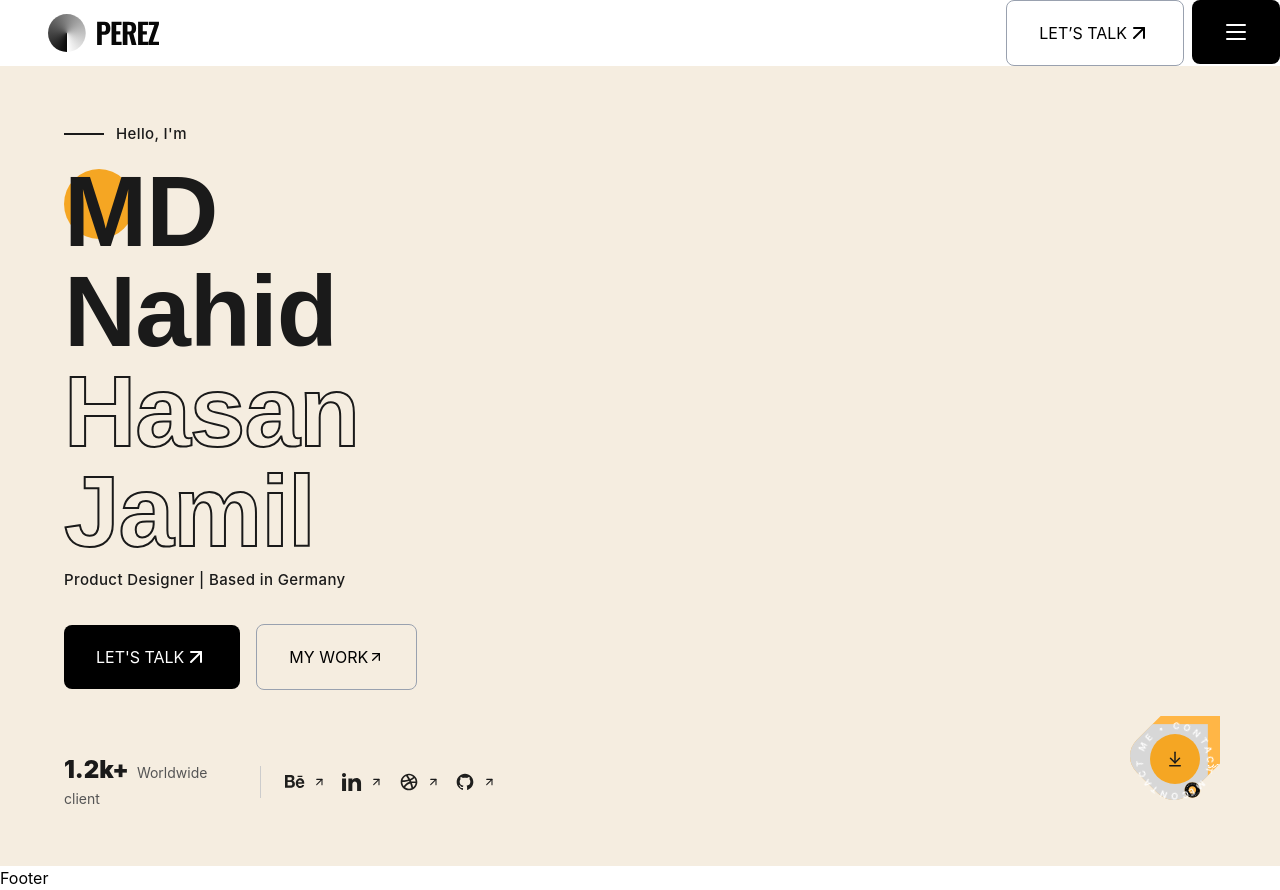
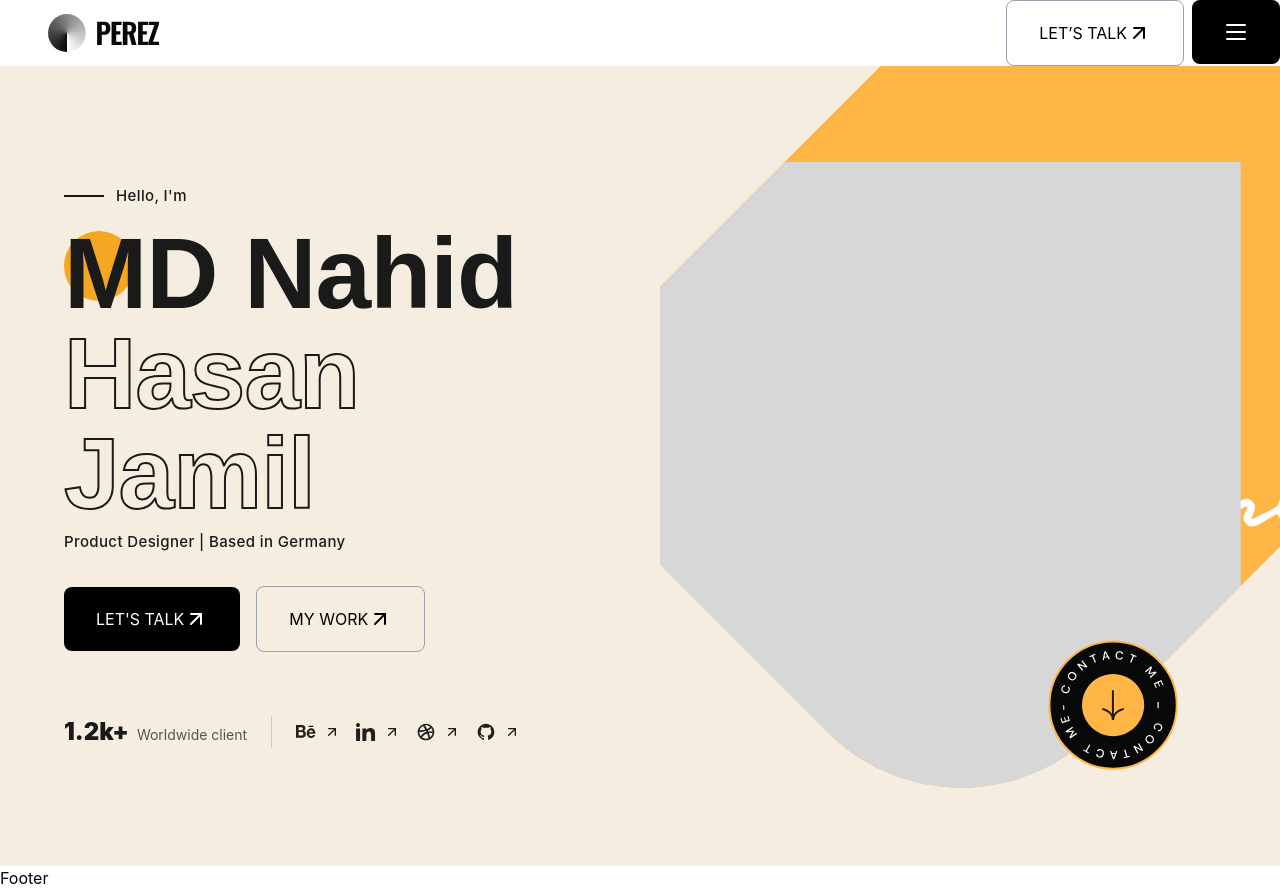
Before and after one commit to Jamil-coder360/Personal_Portfolio, a React (Vite) app: page / in a window 1280 px wide. Built offline with nearby package versions, Linux system fonts and the light colour scheme.

Commit message:
banner component design complete

```diff
--- a/src/components/Banner.jsx
+++ b/src/components/Banner.jsx
@@ -2,11 +2,12 @@ import { ArrowDownToLine, ArrowUpRight } from "lucide-react";
 import React from "react";
 import { Link } from "react-router";
 import Button from "./Button";
-import bannerImage from "../assets/banner_left.svg"
+import bannerImage from "../assets/banner_left.svg";
 import behance from "../assets/behance.svg";
 import linkedin from "../assets/linkdin.svg";
 import discord from "../assets/discord.svg";
 import github from "../assets/github.svg";
+
 const Banner = () => {
   const bgImage = {
     background: `url(${bannerImage})`,
@@ -24,25 +25,25 @@ const Banner = () => {
     {
       id: 2,
       image: linkedin,
-      link: "/about",
+      link: "https://www.linkedin.com/in/md-nahid-hasan-jamil-a21086386",
     },
     {
       id: 3,
       image: discord,
-      link: "/project",
+      link: "https://",
     },
     {
       id: 4,
       image: github,
-      link: "/blog",
+      link: "https://github.com/Jamil-coder360?tab=overview&from=2026-02-01&to=2026-02-28",
     },
   ];
   return (
-    <section className="relative min-h-screen bg-[#F5EDE0] overflow-hidden flex items-center">
-
-      <div className="relative z-20 px-16 max-w-[560px]">
+    <section className="relative  bg-[#F5EDE0]  flex items-center">
+      <div className="grid grid-cols-2 gap-10 items-center justify-between">
+        <div className="relative z-20 px-16 ">
           {/* Greeting */}
-        <div className="flex items-center gap-3 mb-4">
+          <div className="flex items-center gap-3 mb-4 max-w-[560px]">
             <span className="w-10 h-[2px] bg-[#1a1a1a]" />
             <p className="text-[15px] font-medium text-[#1a1a1a] tracking-wide">
               Hello, I'm
@@ -88,7 +89,7 @@ const Banner = () => {
 
             <Link to="/work">
               <Button variant="transparent">
-              My Work <ArrowUpRight size={16} />
+                My Work <ArrowUpRight size={24} />
               </Button>
             </Link>
           </div>
@@ -125,37 +126,10 @@ const Banner = () => {
         </div>
 
         {/* Contact Me circular badge */}
-      <div style={bgImage} className="absolute bottom-[60px] right-[60px] z-20">
-        <div className="relative w-[90px] h-[90px]">
-          {/* Rotating text ring */}
-          <svg
-            className="absolute inset-0 animate-spin"
-            style={{ animationDuration: "8s" }}
-            viewBox="0 0 90 90"
-          >
-            <defs>
-              <path
-                id="circle"
-                d="M 45,45 m -32,0 a 32,32 0 1,1 64,0 a 32,32 0 1,1 -64,0"
-              />
-            </defs>
-            <text fontSize="9" fill="#fff" letterSpacing="3.2" fontWeight="600">
-              <textPath href="#circle">CONTACT ME • CONTACT ME •</textPath>
-            </text>
-          </svg>
-          {/* Center arrow button */}
-          <Link
-            to="/contact"
-            className="absolute inset-0 m-auto w-[50px] h-[50px] bg-[#F5A623] rounded-full flex items-center justify-center hover:bg-[#e09610] transition"
-            style={{
-              top: "50%",
-              left: "50%",
-              transform: "translate(-50%, -50%)",
-            }}
-          >
-            <ArrowDownToLine size={18} color="#1a1a1a" />
-          </Link>
-        </div>
+        <div
+          className="relative hidden lg:block h-screen flex items-center justify-center"
+          style={bgImage}
+        ></div>
       </div>
     </section>
   );
```
Lines whose indentation alone changed are shown as unchanged.
